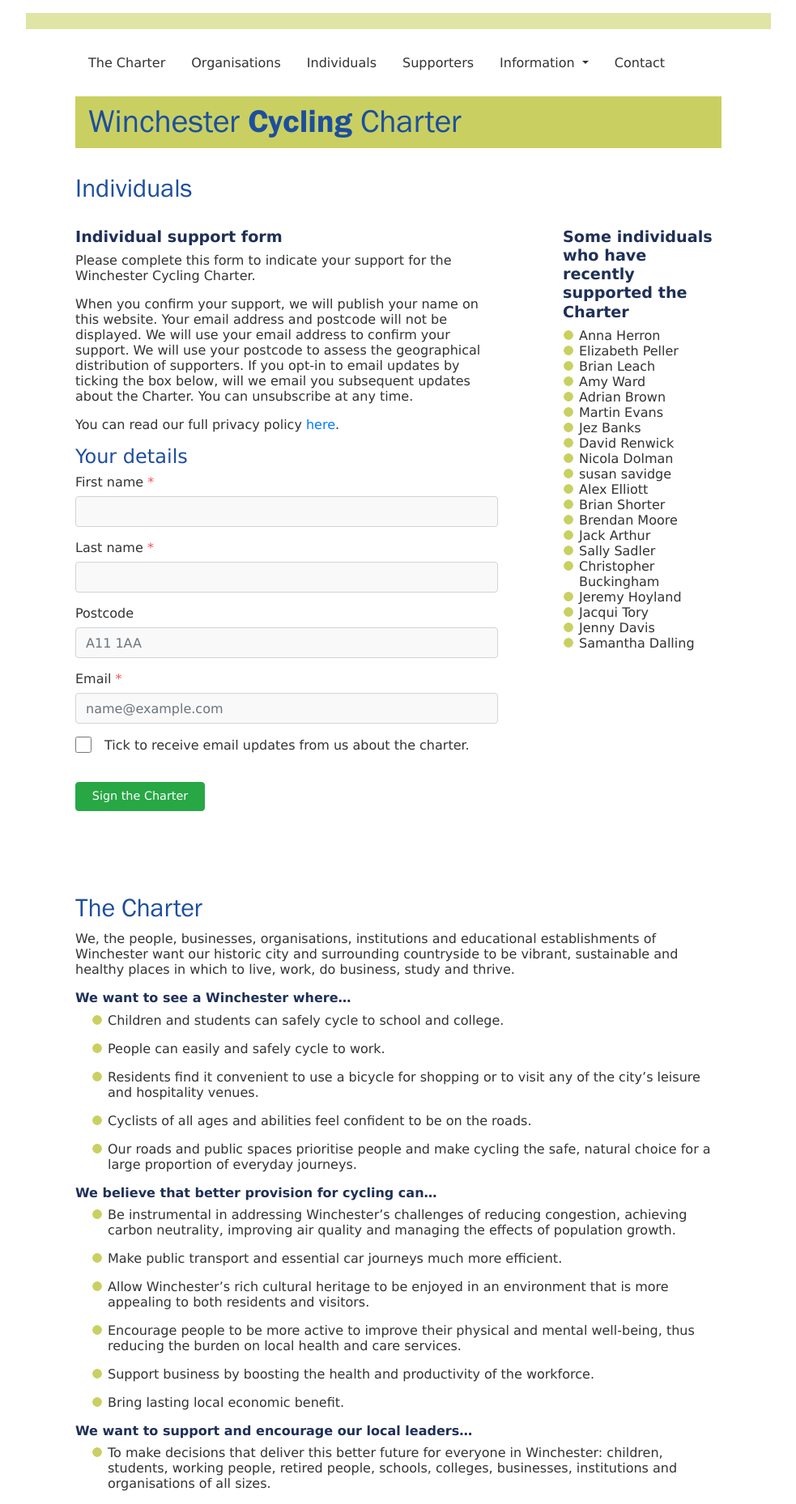
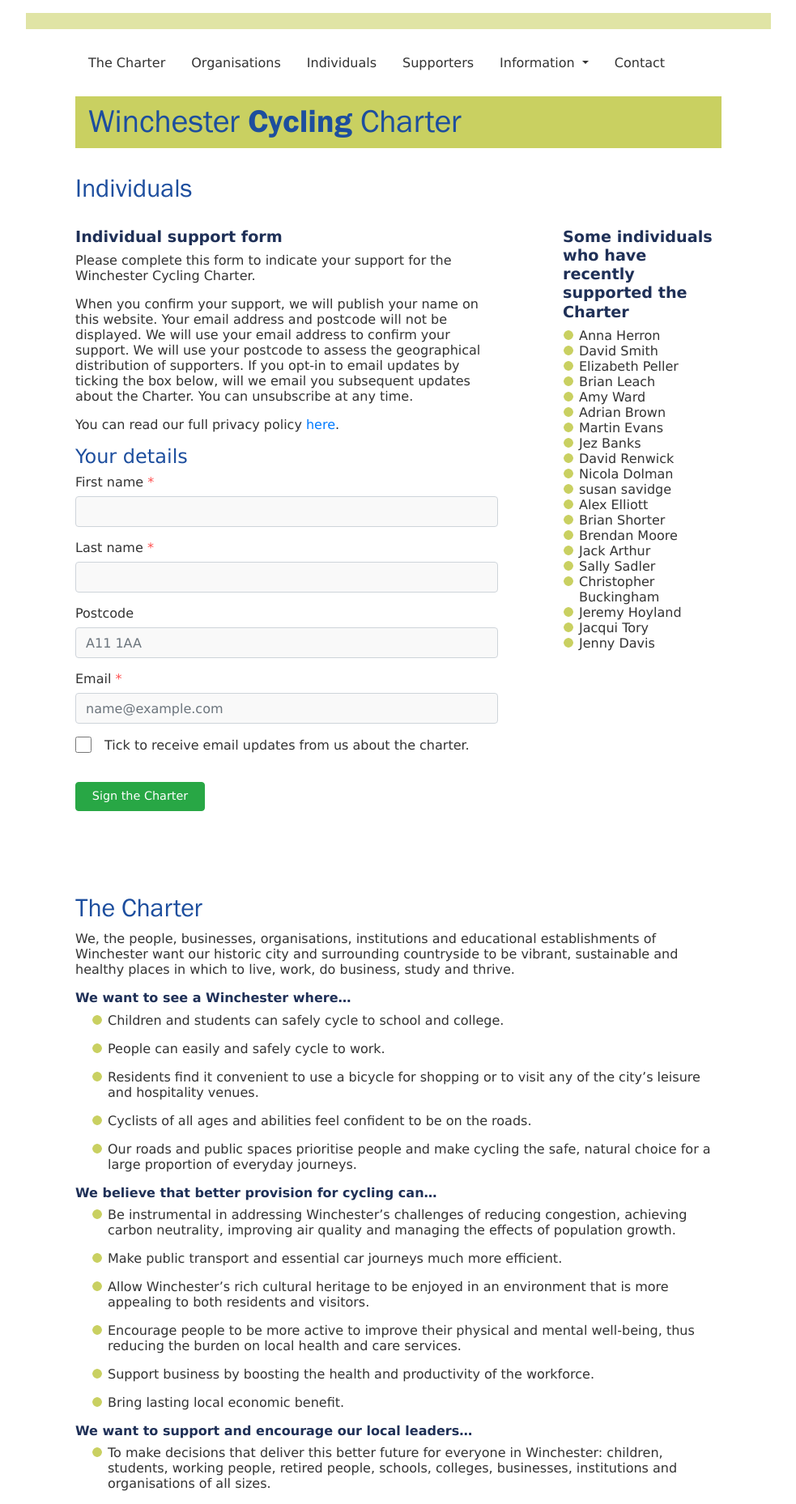
Before and after one commit to winchestercyclingcharter/winchestercyclingcharter.github.io, a Jekyll site: the page built from ind-page.md, in a window 1280 px wide. Shown: the whole page at 81% size, without its empty margins (148-1131 px from the left). Built offline with Jekyll 4.4.1, drawn with Linux system fonts in a browser that asks for light colours; nearby versions of some CDN libraries.

Commit message:
Update people.yml

```diff
--- a/_data/people.yml
+++ b/_data/people.yml
@@ -232,3 +232,4 @@
 - { lastname: Leach, firstname: Brian, dt: 20210227-131028-187731 }
 - { lastname: Peller, firstname: Elizabeth, dt: 20210227-164435-767402 }
 - { lastname: Herron, firstname: Anna, dt: 20210227-200305-081888 }
+- { lastname: Smith, firstname: David, dt: 20210227-183420-944538 }
```
